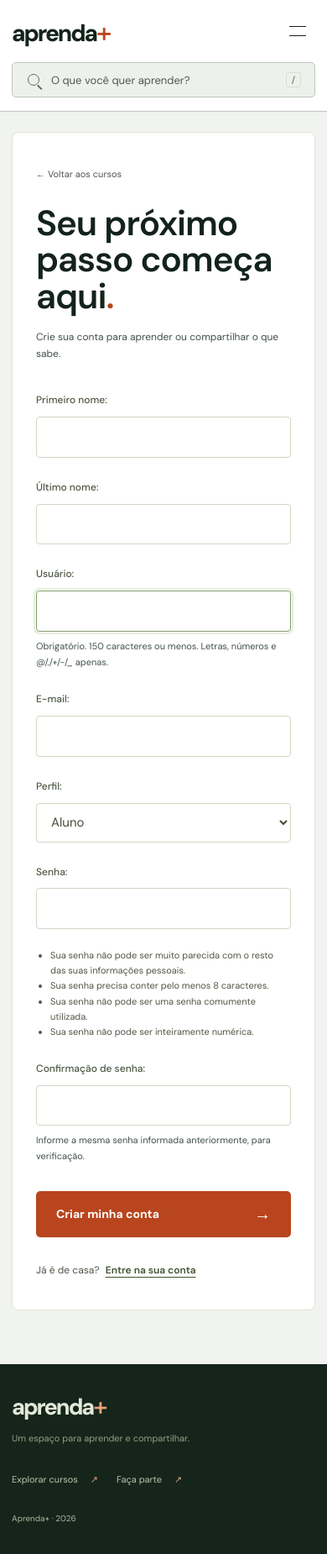
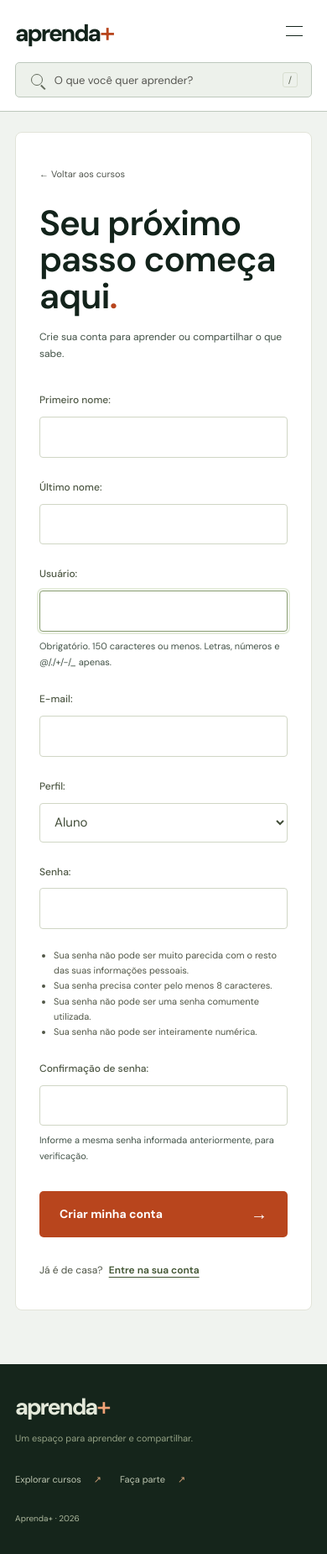
Before and after one commit to yRicke/Aprenda-, a Django app: page /contas/cadastro/ in a window 390 px wide. Shown: the whole page at 84% size. Run offline with Django 5.2, Linux system fonts and the light colour scheme.

Commit message:
fix: restaurar margens e largura anteriores da interface

```diff
--- a/static/css/experiencia.css
+++ b/static/css/experiencia.css
@@ -754,7 +754,7 @@ body:has(.course-dialog[open]) {
 }
 
 .focus-mode main.container {
-  max-width: 1280px;
+  max-width: 1060px;
   padding-top: 20px;
 }
 
@@ -772,7 +772,7 @@ body:has(.course-dialog[open]) {
 }
 
 .focus-mode .lesson {
-  padding: 40px;
+  padding: 48px 64px;
 }
 
 .focus-mode .lesson-text {
--- a/static/css/plataforma.css
+++ b/static/css/plataforma.css
@@ -7,8 +7,6 @@
   --accent: #b8451d;
   --accent-hover: #923415;
   --ease: cubic-bezier(.2, 0, 0, 1);
-  --page-gutter: 24px;
-  --content-max: 1920px;
 }
 
 * {
@@ -169,8 +167,7 @@ summary::-webkit-details-marker {
 }
 
 .container {
-  width: calc(100% - var(--page-gutter) - var(--page-gutter));
-  max-width: var(--content-max);
+  width: min(1280px, calc(100% - 80px));
   margin-inline: auto;
 }
 
@@ -303,10 +300,10 @@ main.container {
   grid-template-columns: auto minmax(180px, 1fr) auto auto;
   align-items: center;
   gap: 30px;
-  max-width: calc(var(--content-max) + var(--page-gutter) + var(--page-gutter));
+  max-width: 1440px;
   min-height: 90px;
   margin: auto;
-  padding: 18px var(--page-gutter);
+  padding: 18px 40px;
 }
 
 .brand {
@@ -1748,7 +1745,7 @@ form p {
 }
 
 .auth-page main.container {
-  max-width: 1480px;
+  max-width: 1100px;
   padding-top: 42px;
   padding-bottom: 64px;
 }
@@ -2147,12 +2144,12 @@ form p {
 }
 
 @media (max-width: 1100px) {
-  :root {
-    --page-gutter: 20px;
+  .container {
+    width: calc(100% - 60px);
   }
   .header-inner {
     gap: 22px;
-    padding-inline: var(--page-gutter);
+    padding-inline: 30px;
   }
   .desktop-nav {
     gap: 18px;
@@ -2288,8 +2285,8 @@ form p {
 }
 
 @media (max-width: 700px) {
-  :root {
-    --page-gutter: 14px;
+  .container {
+    width: calc(100% - 36px);
   }
   .site-header {
     position: relative;
@@ -2304,7 +2301,7 @@ form p {
   .header-inner {
     grid-template-columns: 1fr auto;
     gap: 16px;
-    padding: 16px var(--page-gutter);
+    padding: 16px 18px;
   }
   .brand {
     font-size: 28px;
```
